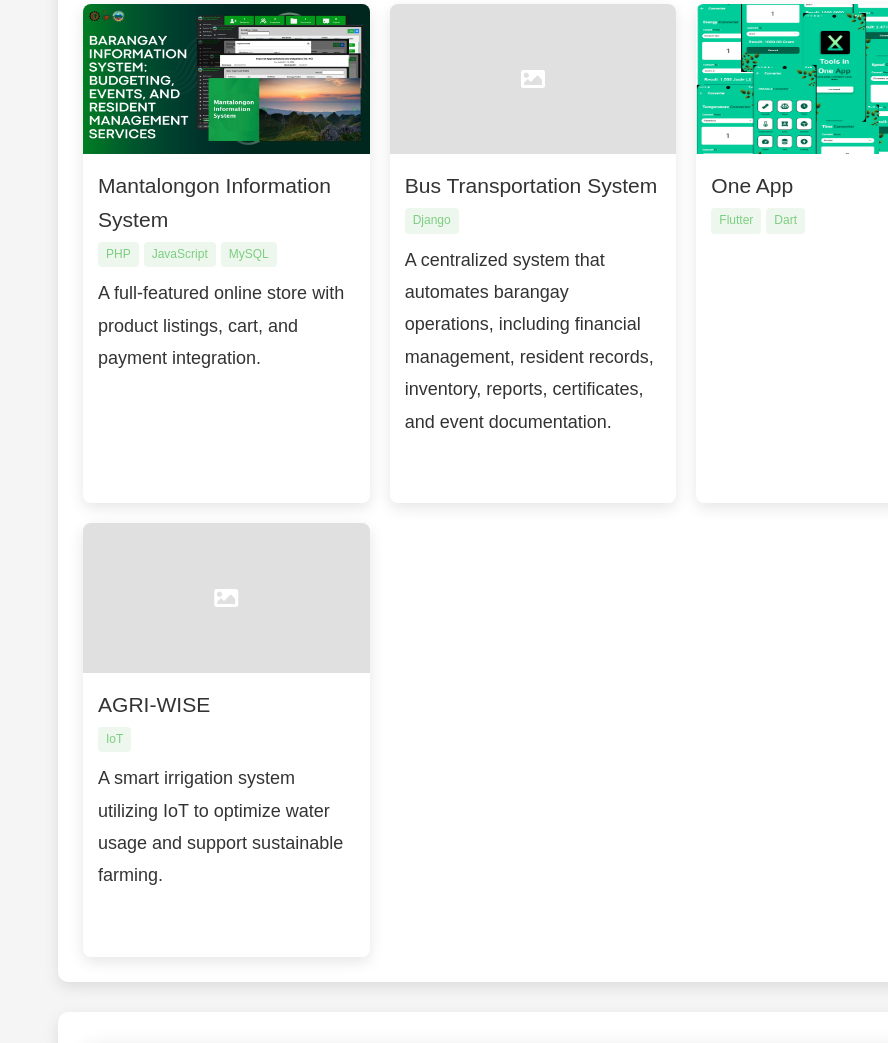
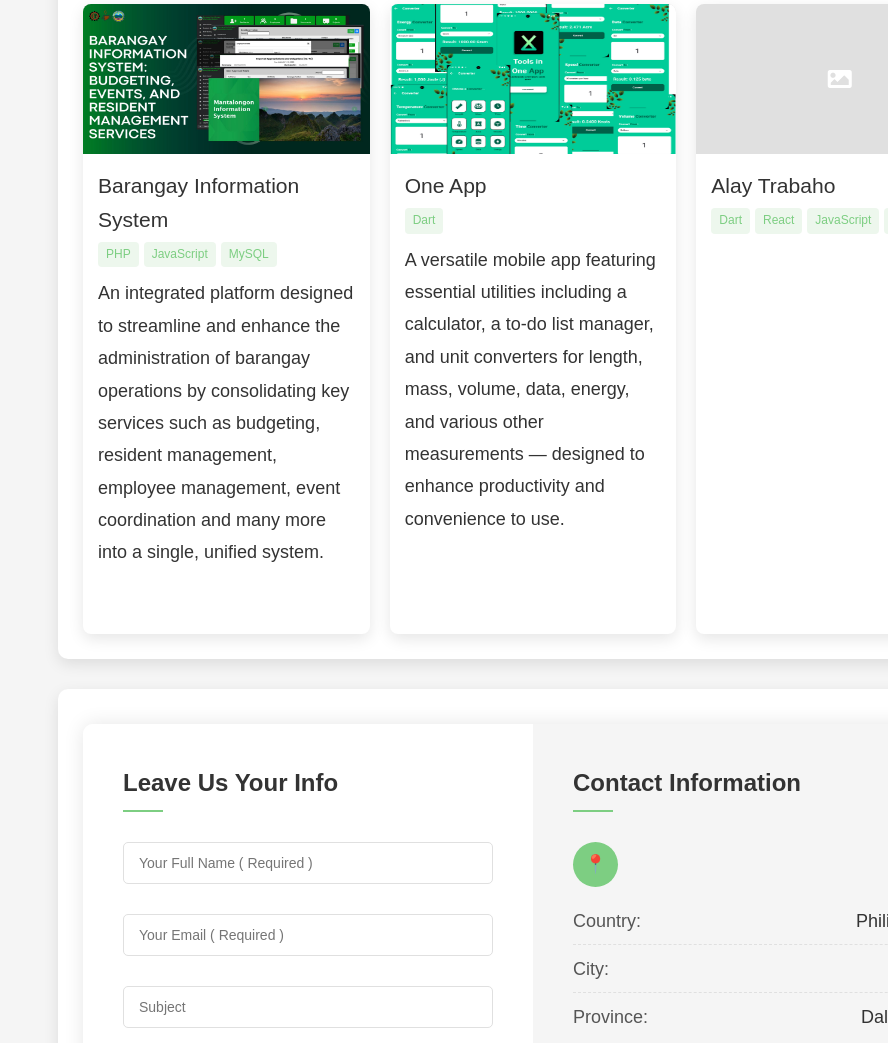
Before and after one commit to johnfrederick9/E-Portfolio, a plain HTML site: page index.html in a window 1280 px wide. Shown: the part 1458-2501 px from the top of the page, without its empty margins (392-1280 px from the left). Drawn offline with Linux system fonts and the light colour scheme.

Commit message:
Portfolio Update

```diff
--- a/index.html
+++ b/index.html
@@ -75,7 +75,7 @@
                     <a href="#" class="social-icon twitter"><i class="fab fa-twitter"></i></a>
                     <a href="https://www.linkedin.com/in/john-frederick-gelay-19243b346/" class="social-icon linkedin"><i class="fab fa-linkedin-in"></i></a>
                     <a href="https://github.com/johnfrederick9" class="social-icon github"><i class="fab fa-github"></i></a>
-                    <a href="https://mail.google.com/mail/u/0/#inbox" class="social-icon gmail"><i class="fa fa-envelope"></i></a>
+                    <a href="gelayjohnfrederick0@gmail.com" class="social-icon gmail"><i class="fa fa-envelope"></i></a>
                 </div>
             </div>
 
@@ -91,13 +91,13 @@
                         <div class="info-value">Dalaguete</div>
                     </div>
                     <div class="info-item">
-                        <div class="info-label">Freelance:</div>
-                        <div class="info-value"><span class="status-available">Available</span></div>
-                    </div>
-                    <div class="info-item">
                         <div class="info-label">Address:</div>
                         <div class="info-value">Mantalongon, Dalaguete, Cebu</div>
                     </div>
+                    <!-- <div class="info-item">
+                        <div class="info-label">Freelance:</div>
+                        <div class="info-value"><span class="status-available">Available</span></div>
+                    </div> -->
                 </div>
 
                 <!-- Languages Section -->
@@ -242,27 +242,16 @@
                             <img src="assets/img/MBIS.jpg" alt="Project 1">
                         </div>
                         <div class="project-content">
-                            <h3 class="project-title">Mantalongon Information System</h3>
+                            <h3 class="project-title">Barangay Information System</h3>
                             <div class="project-tags">
                                 <span class="project-tag">PHP</span>
                                 <span class="project-tag">JavaScript</span>
                                 <span class="project-tag">MySQL</span>
                             </div>
-                            <p>A full-featured online store with product listings, cart, and payment integration.</p>
-                        </div>
-                    </div>
-                    <div class="project-card">
-                        <div class="project-img">
-                            <i class="fas fa-image"></i>
-                        </div>
-                        <div class="project-content">
-                            <h3 class="project-title">Bus Transportation System</h3>
-                            <div class="project-tags">
-                                <span class="project-tag">Django</span>
-                            </div>
-                            <p>A centralized system that automates barangay operations,
-                            including financial management, resident records,
-                            inventory, reports, certificates, and event documentation.</p>
+                            <p>An integrated platform designed to streamline and enhance the
+                                administration of barangay operations by consolidating key services
+                                such as budgeting, resident management, employee management, event
+                                coordination and many more into a single, unified system.</p>
                         </div>
                     </div>
                     <div class="project-card">
@@ -272,10 +261,13 @@
                         <div class="project-content">
                             <h3 class="project-title">One App </h3>
                             <div class="project-tags">
-                                <span class="project-tag">Flutter</span>
                                 <span class="project-tag">Dart</span>
                             </div>
-                            <p> </p>
+                            <p> A versatile mobile app featuring essential utilities including a calculator,
+                                a to-do list manager, and unit converters for length, mass, volume, data,
+                                energy, and various other measurements — designed to enhance productivity
+                                and convenience to use.
+                            </p>
                         </div>
                     </div>
                     <div class="project-card">
@@ -283,13 +275,15 @@
                             <i class="fas fa-image"></i>
                         </div>
                         <div class="project-content">
-                            <h3 class="project-title">AGRI-WISE</h3>
+                            <h3 class="project-title">Alay Trabaho</h3>
                             <div class="project-tags">
-                                <span class="project-tag">IoT</span>
-                                <!-- <span class="project-tag">Firebase</span> -->
+                                <span class="project-tag">Dart</span>
+                                <span class="project-tag">React</span>
+                                <span class="project-tag">JavaScript</span>
+                                <span class="project-tag">C#</span>
                             </div>
-                            <p>A smart irrigation system utilizing IoT to optimize water
-                            usage and support sustainable farming.</p>
+                            <p>
+                            </p>
                         </div>
                     </div>
                 </div>
```
